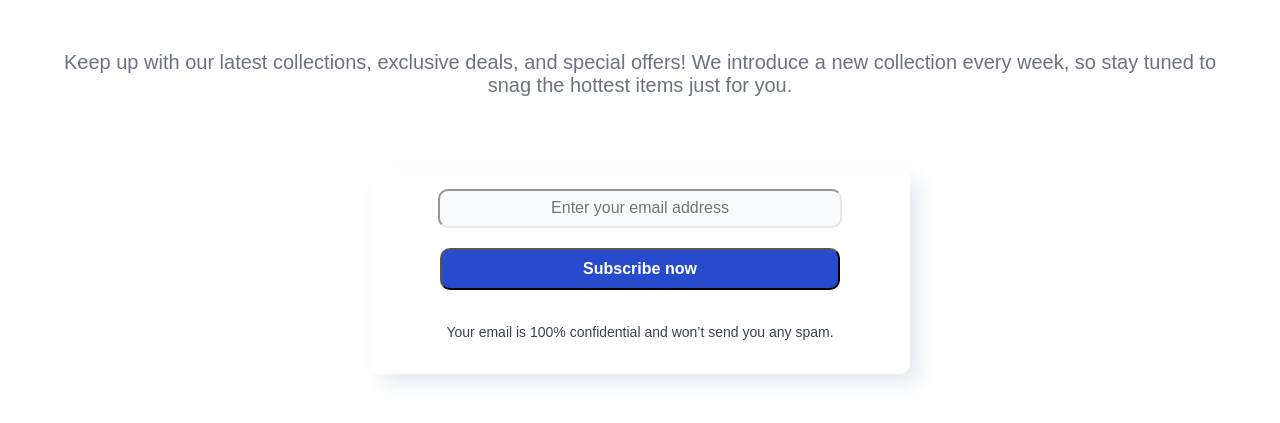
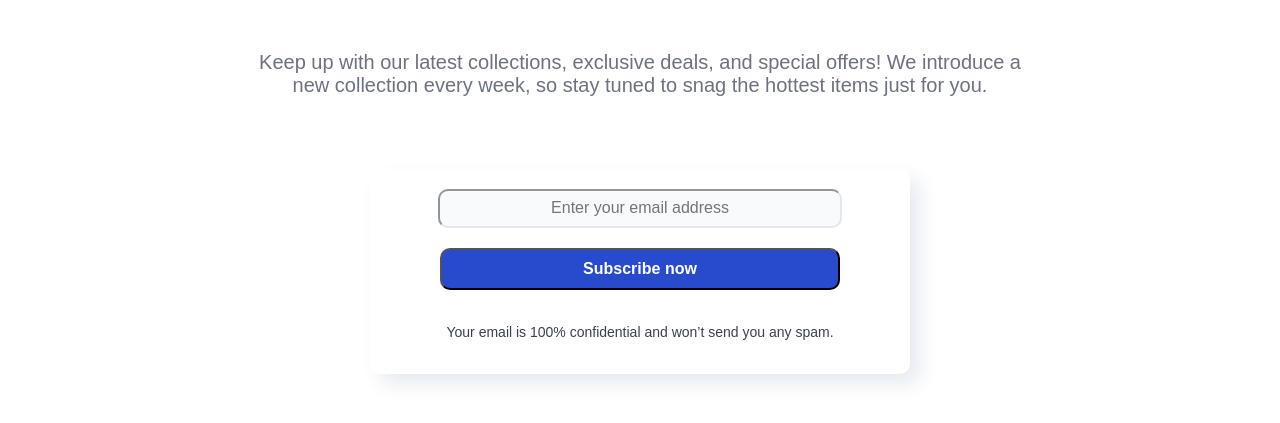
Before and after one commit to JasaniP/FAQ, a plain HTML site: page newsletter.html in a window 1280 px wide. Shown: the part 205-628 px from the top of the page. Drawn offline with Linux system fonts and the light colour scheme.

Commit message:
Updated css

```diff
--- a/newsletter.css
+++ b/newsletter.css
@@ -2,6 +2,9 @@ body{
     font-family: "Poiret One", sans-serif;
     font-weight: 400;
     font-style: normal;
+    display: flex;
+    align-items: center;
+    justify-content: center;
 }
 
 .page{
@@ -11,6 +14,7 @@ body{
     justify-content: center;
     gap: 5px;
     padding: 50px;
+    width: 800px;
 }
 
 h1{
```
